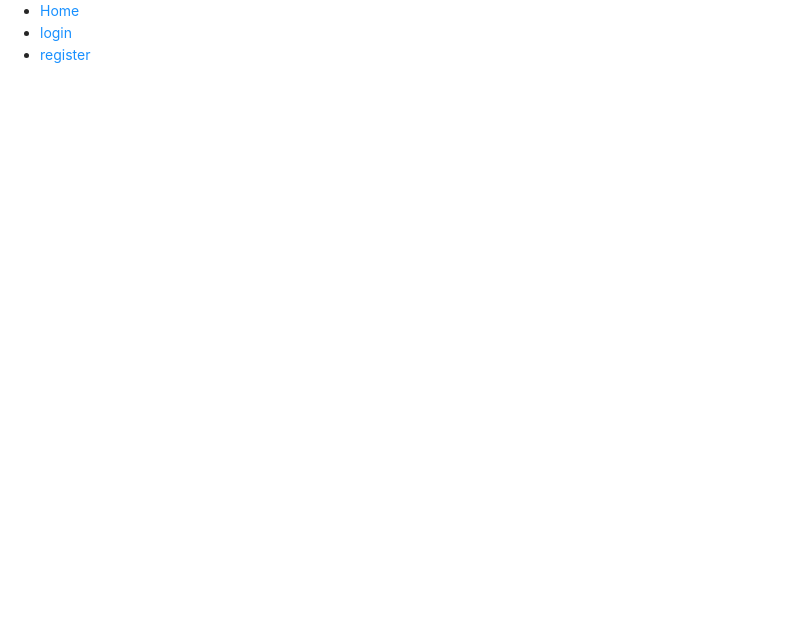
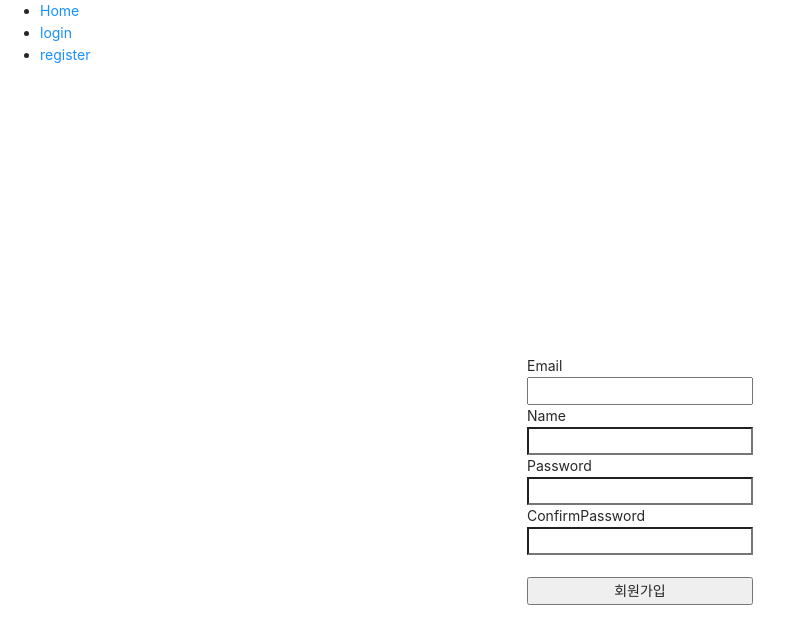
Before and after one commit to braverokmc79/react-series, a React (Create React App) app in the folder client/: page /register in a window 1280 px wide. Shown: the top 644 px of the page, without its empty margins (0-792 px from the left). Built offline with nearby package versions, Linux system fonts and the light colour scheme.

Commit message:
31.회원 가입 페이지

```diff
--- a/client/src/_actions/types.js
+++ b/client/src/_actions/types.js
@@ -1 +1,2 @@
 export const LOGIN_USER = "login_user";
+export const REGISTER_USER = "register_user";
--- a/client/src/_actions/user_action.js
+++ b/client/src/_actions/user_action.js
@@ -1,5 +1,5 @@
 import axios from 'axios';
-import { LOGIN_USER } from './types';
+import { LOGIN_USER, REGISTER_USER } from './types';
 
 export function loginUser(dataTomSubmit) {
     console.log("2. actions 액션작업 시작 - axios 전송");
@@ -14,3 +14,14 @@ export function loginUser(dataTomSubmit) {
         payload: request
     }
 }
+
+
+export function registerUser(dataTomSubmit) {
+    const request = axios.post('/api/users/register', dataTomSubmit)
+        .then(res => res.data);
+
+    return {
+        type: REGISTER_USER,
+        payload: request
+    }
+}
--- a/client/src/_reducers/user_reducer.js
+++ b/client/src/_reducers/user_reducer.js
@@ -1,4 +1,4 @@
-import { LOGIN_USER } from '../_actions/types';
+import { LOGIN_USER, REGISTER_USER } from '../_actions/types';
 
 const initialState = { value: 0 }
 export default function user_reducers(state = initialState, action) {
@@ -9,7 +9,9 @@ export default function user_reducers(state = initialState, action) {
         case LOGIN_USER:
             result = { ...state, loginSuccess: action.payload }
             break;
-
+        case REGISTER_USER:
+            result = { ...state, register: action.payload }
+            break;
         default:
             result = state;
             break;
--- a/client/src/components/views/LoginPage/LoginPage.js
+++ b/client/src/components/views/LoginPage/LoginPage.js
@@ -31,8 +31,8 @@ function LoginPage() {
         console.log("1. dispatch 로 body 값 action 에 데이터 전달");
         dispatch(loginUser(body)).then(response => {
             if (response.payload.loginSuccess) {
-                alert(response.payload.loginSuccess);
-                //navigate("/");
+                //alert(response.payload.loginSuccess);
+                navigate("/");
             } else {
                 alert('Error');
             }
--- a/client/src/components/views/RegisterPage/RegisterPage.js
+++ b/client/src/components/views/RegisterPage/RegisterPage.js
@@ -1,25 +1,91 @@
-import React from 'react'
+import React, { useRef, useState } from 'react'
+import { useDispatch } from 'react-redux';
+import { useNavigate } from "react-router-dom";
+import { registerUser } from '../../../_actions/user_action';
 
 function RegisterPage() {
+  const dispatch = useDispatch();
+
+  const [Email, setEmail] = useState("");
+  const [Name, setName] = useState("");
+  const [Password, setPassword] = useState("");
+  const [ConfirmPassword, setConfirmPassword] = useState("");
+
+  let navigate = useNavigate();
+
+
+  const onEmailHandler = (event) => {
+    setEmail(event.currentTarget.value);
+  }
+
+  const onNameHandler = (event) => {
+    setName(event.currentTarget.value);
+  }
+
+  const onPasswordHandler = (event) => {
+    setPassword(event.currentTarget.value);
+  }
+
+  const onConfirmPasswordHandler = (event) => {
+    setConfirmPassword(event.currentTarget.value);
+  }
+
+
+  const onSubmitHandler = async (event) => {
+    event.preventDefault();
+
+    if (Password !== ConfirmPassword) {
+      return alert('비밀번호 비밀번호 확인은 같아야 합니다.');
+    }
+
+    const body = {
+      email: Email,
+      password: Password,
+      name: Name
+    }
+
+    dispatch(registerUser(body)).then(response => {
+      console.log("response :", response);
+      if (response.payload.success) {
+        navigate("/login");
+      } else {
+        alert('Error');
+      }
+    });
+
+  }
+
+
+
   return (
     <div style={{
       display: 'flex', justifyContent: 'center', alignItems: 'center',
       width: '100%', height: '100vh'
     }}>
-      {/* <form style={{ display: 'flex', flexDirection: 'column' }} onSubmit={onSubmitHandler}>
+      <form style={{ display: 'flex', flexDirection: 'column' }} onSubmit={onSubmitHandler}>
         <label>Email</label>
-        <input type="email" onChange={onEmailHandler} ref={emailRef} />
+        <input type="email" value={Email} onChange={onEmailHandler} />
+
+
+        <label>Name</label>
+        <input type="text" value={Name} onChange={onNameHandler} />
 
         <label>Password</label>
         <input type="password" value={Password} onChange={onPasswordHandler} />
 
-        <br />
 
-        <button>Login</button>
+        <label>ConfirmPassword</label>
+        <input type="password" value={ConfirmPassword} onChange={onConfirmPasswordHandler} />
 
 
 
-      </form> */}
+        <br />
+
+        <button>회원가입</button>
+
+      </form>
+
+
     </div>
   )
 }
```
